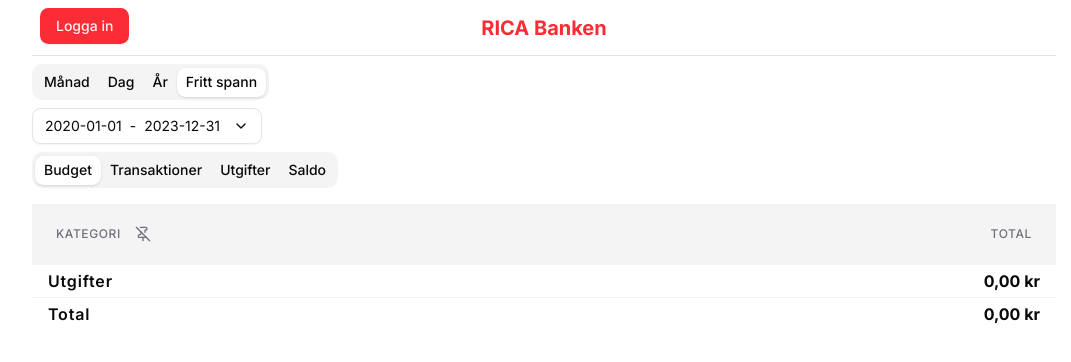
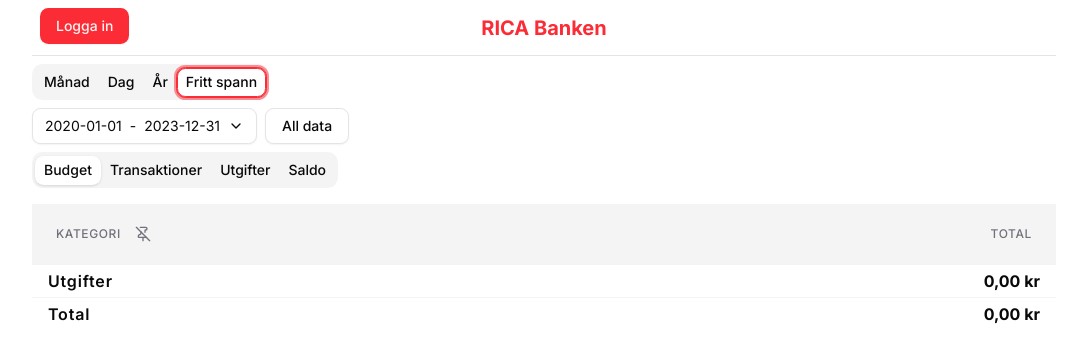
Before and after one commit to rasmus-eklund/Budget, a Next.js app: page /demo in a window 1280 px wide. Both pictures are taken after a click on the tab "Fritt spann". Shown: the top 362 px of the page, without its empty margins (96-1167 px from the left). Built offline with nearby package versions, Linux system fonts and the light colour scheme; no server answers.

Commit message:
move select all button

```diff
--- a/src/components/common/DateFilters/FreeDates.tsx
+++ b/src/components/common/DateFilters/FreeDates.tsx
@@ -3,6 +3,7 @@
 import { type FromTo } from "~/lib/zodSchemas";
 import DatePickerRange from "../DatePickerRange";
 import { useStore } from "~/stores/tx-store";
+import { Button } from "~/components/ui/button";
 
 type Props = { changeDate: (dates: FromTo) => Promise<void> };
 
@@ -15,12 +16,23 @@ const FreeDates = ({ changeDate }: Props) => {
     await changeDate(dates);
   };
   return (
+    <div className="flex items-center gap-2">
       <DatePickerRange
         dates={dates}
         setDate={setDates}
         range={{ from, to }}
         onChange={changeDates}
       />
+      <Button
+        variant="outline"
+        onClick={async () => {
+          setDates({ from, to });
+          await changeDate({ from, to });
+        }}
+      >
+        All data
+      </Button>
+    </div>
   );
 };
 
--- a/src/components/common/DatePickerRange.tsx
+++ b/src/components/common/DatePickerRange.tsx
@@ -55,16 +55,6 @@ const DatePickerRange = ({
             footer={
               <div className="flex justify-end gap-2">
                 <Button
-                  variant="outline"
-                  onClick={async () => {
-                    setOpen(false);
-                    setDate({ from: range.from, to: range.to });
-                    await onChange({ from: range.from, to: range.to });
-                  }}
-                >
-                  All data
-                </Button>
-                <Button
                   disabled={!dates}
                   onClick={async () => {
                     if (dates) {
```
Lines whose indentation alone changed are shown as unchanged.
